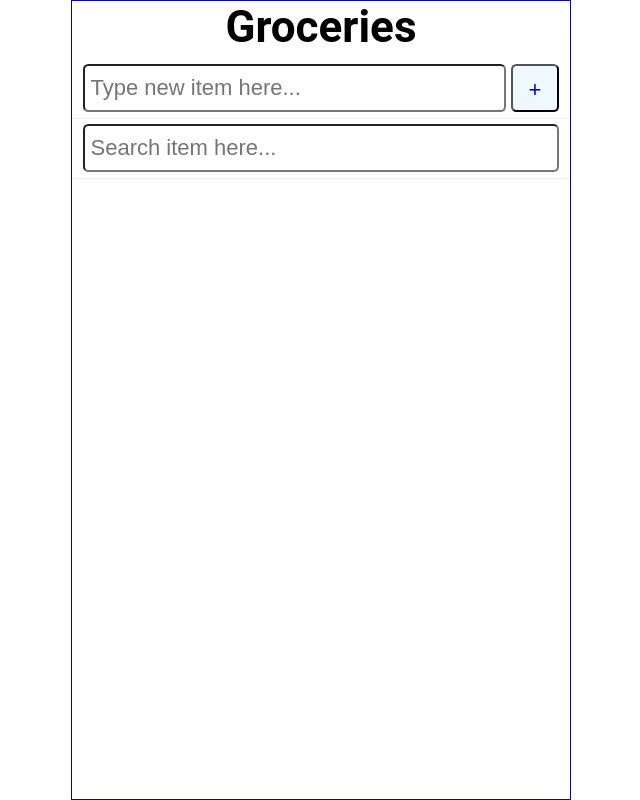
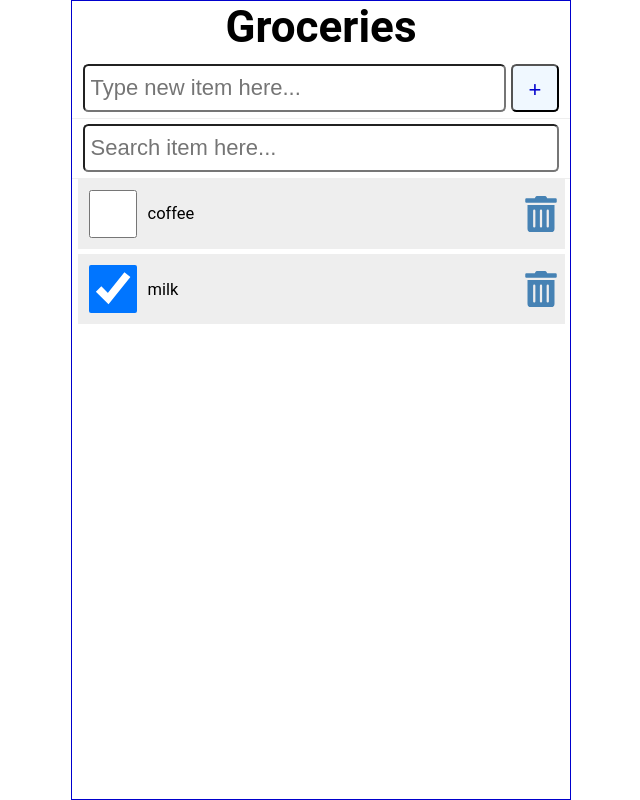
Before and after one commit to nkped/repo-groceries-client, a React (Create React App) app: page / in a window 1280 px wide. Shown: the whole page, without its empty margins (319-959 px from the left). Built offline with nearby package versions, Linux system fonts and the light colour scheme; data requests are answered from the project's data file.

Commit message:
clean upbefore adding save to json

```diff
--- a/data/db.json
+++ b/data/db.json
@@ -1,5 +1,5 @@
 { "items": [
-    { "id": "1", "checked": "false", "item": "coffee" },
-    { "id": "2", "checked": "true", "item": "milk" }
+    { "id": 1, "checked": false, "item": "coffee" },
+    { "id": 2, "checked": true, "item": "milk" }
     ]
 }
--- a/src/App.js
+++ b/src/App.js
@@ -1,21 +1,40 @@
 import Content from "./Content";
 import AddItem from "./AddItem";
 import SearchItem from "./SearchItem";
-import { useState } from "react";
+import { useEffect, useState } from "react";
 
 function App() {
 
-  const [ items, setItems ] = useState(JSON.parse(localStorage.getItem('groceries')) || [] )
+  const [ items, setItems ] = useState( [] )
+
+  //JSON.parse(localStorage.getItem('groceries')) ||
 
   const [ newItem, setNewItem ] = useState('')
 
   const [ search, setSearch ] = useState('')
 
+  const API_URL = 'http://localhost:3500/items'
+
 
   const setAndSave = (newItems) => {
     setItems(newItems)
-    localStorage.setItem('groceries', JSON.stringify(newItems) )
+    //localStorage.setItem('groceries', JSON.stringify(newItems) )
   }
+
+
+  useEffect(() => {
+    const fetchItems = async () => {
+      try {
+        const response = await fetch(API_URL)
+        if(!response.ok) throw Error('Did not receive todo-list data from json-server')
+        const listItems = await response.json()
+        setItems(listItems)
+      } catch (err) {
+        console.error(err.message)
+        }
+    }
+    (async () => await fetchItems())()
+  }, [])
 
   const addItem = (item) => {
     const id = items.length ? items[items.length - 1].id + 1 : 1
```
